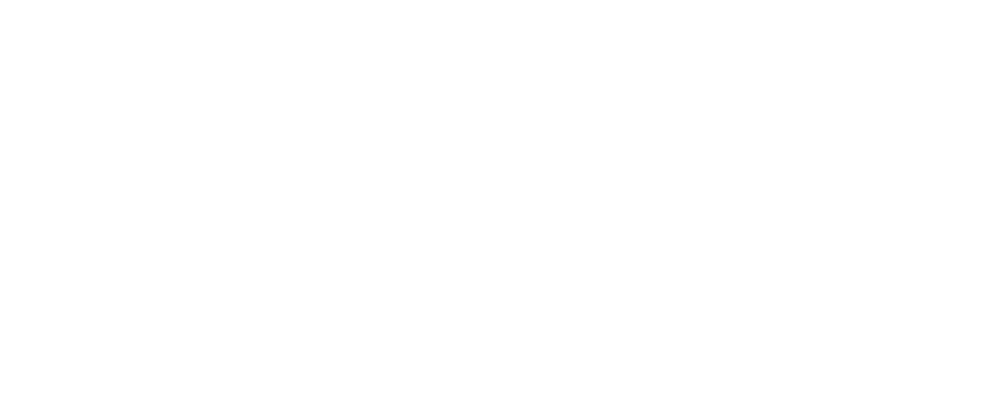
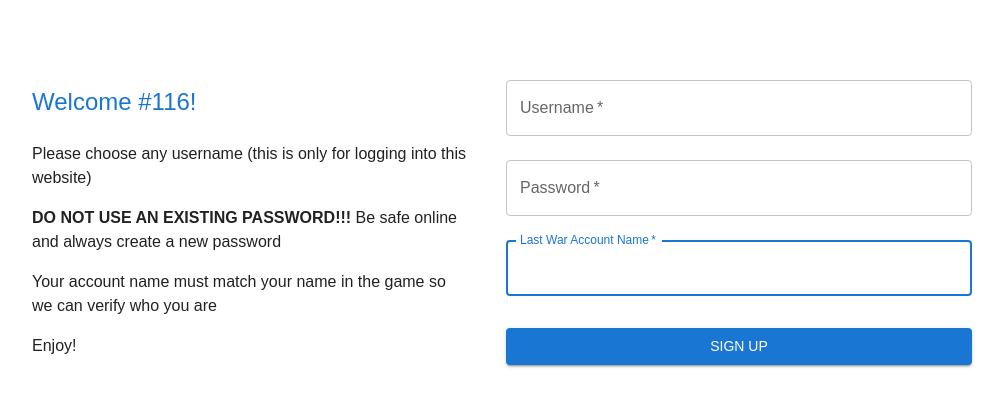
Before and after one commit to tezhm/last-war-116-ui, a React (Create React App) app: page /signup in a window 1280 px wide. Before the commit this address had no page. Shown: the top 406 px of the page, without its empty margins (146-1150 px from the left). Built offline with nearby package versions, Linux system fonts and the light colour scheme.

Commit message:
Adding sign up page

```diff
--- a/src/components/clients/ApiClient.ts
+++ b/src/components/clients/ApiClient.ts
@@ -40,6 +40,16 @@
         }
 
         return (await response.json()).accessToken;
+    }
+
+    public async subscribe(username: string, password: string, inGameName: string): Promise<{ accessToken: string, verificationCode: string }> {
+        const response = await this.post(`/v1/subscribe`, undefined, { username, password, inGameName });
+
+        if (!response) {
+            throw new Error(`Failed to sign up`);
+        }
+
+        return await response.json();
     }
 
     public async reserve(title: string, timestamp: number): Promise<void> {
--- a/src/index.tsx
+++ b/src/index.tsx
@@ -6,6 +6,7 @@
 import { titles } from "./components/titles/Titles";
 import { Login } from "./pages/Login";
 import { Schedule } from "./pages/Schedule";
+import { Signup } from "./pages/Signup";
 import reportWebVitals from "./reportWebVitals";
 import "./index.css";
 
@@ -26,7 +27,8 @@
         <ThemeProvider theme={theme}>
             <BrowserRouter>
                 <Routes>
-                    <Route path="/login" element={<Login />} />
+                    <Route path="/login" index element={<Login />} />
+                    <Route path="/signup" element={<Signup />} />
                     <Route path="/" element={<Authenticate />}>
                         <Route path={titles.secretaryOfStrategy.url} element={<Schedule username={"asdads"} title={titles.secretaryOfStrategy} />} />
                         <Route path={titles.secretaryOfSecurity.url} element={<Schedule username={"asdads"} title={titles.secretaryOfSecurity} />} />
--- a/src/pages/Login.tsx
+++ b/src/pages/Login.tsx
@@ -80,7 +80,7 @@
         const { name, value, checked } = e.target;
         setFormData({
             ...formData,
-            [name]: name === "rememberMe" ? checked : value,
+            [name]: name === "rememberMe" ? checked : value.trim(),
         });
     };
 
@@ -147,7 +147,7 @@
                             </Link>
                         </Grid>
                         <Grid item>
-                            <Link href="/sign-up" variant="body2">
+                            <Link href="/signup" variant="body2">
                                 {"Don't have an account? Sign Up"}
                             </Link>
                         </Grid>
--- a/src/pages/Schedule.tsx
+++ b/src/pages/Schedule.tsx
@@ -200,7 +200,7 @@
                                     <TableCell component="th" scope="row">
                                         <i>{row.dateString}</i>&nbsp;&nbsp;&nbsp;&nbsp;&nbsp;&nbsp;{row.timeString}
                                     </TableCell>
-                                    <TableCell align={"center"}>Reserve</TableCell>
+                                    <TableCell align={"center"}></TableCell>
                                 </BodyRow> : row.account === props.username ?
                                     <SelectedRow key={row.timestamp}>
                                         <TableCell component="th" scope="row">
--- /dev/null
+++ b/src/pages/Signup.tsx
@@ -0,0 +1,199 @@
+import Alert from "@mui/material/Alert";
+import Box from "@mui/material/Box";
+import Button from "@mui/material/Button";
+import Container from "@mui/material/Container";
+import CssBaseline from "@mui/material/CssBaseline";
+import Grid from "@mui/material/Grid";
+import List from "@mui/material/List";
+import ListItem from "@mui/material/ListItem";
+import Snackbar from "@mui/material/Snackbar";
+import TextField from "@mui/material/TextField";
+import Typography from "@mui/material/Typography";
+import { ChangeEvent, FormEvent, JSX, useState } from "react";
+import { Navigate } from "react-router-dom";
+import { AccessTokenCache } from "../components/authentication/AccessTokenCache";
+import { ApiClient } from "../components/clients/ApiClient";
+import { titles } from "../components/titles/Titles";
+
+interface SignupState {
+    snackbar: {
+        children?: JSX.Element;
+        message?: string;
+        autoHideDuration?: number;
+    }|null;
+}
+
+export function Signup(): JSX.Element {
+    const [state, setState] = useState<SignupState>({ snackbar: null });
+    const [formData, setFormData] = useState({
+        username: "",
+        password: "",
+        inGameName: "",
+    });
+    const [errors, setErrors] = useState({
+        username: "",
+        password: "",
+        inGameName: "",
+    });
+
+    const accessToken = AccessTokenCache.getInstance().loadAccessToken();
+
+    if (accessToken) {
+        AccessTokenCache.getInstance().update(accessToken);
+        return <Navigate to={titles.secretaryOfStrategy.url} />
+    }
+
+    const validateForm = () => {
+        let valid = true;
+        const newErrors = { username: "", password: "", inGameName: "" };
+
+        if (!formData.username || formData.username.length < 4 || formData.username.length > 20) {
+            newErrors.username = "Username must be between 4 and 20 characters in length";
+            valid = false;
+        }
+
+        if (!formData.password || formData.password.length < 8 || formData.password.length > 20) {
+            newErrors.password = "Password must be between 8 and 20 characters in length";
+            valid = false;
+        }
+
+        if (!formData.inGameName || formData.inGameName.length < 2 || formData.inGameName.length > 20) {
+            newErrors.inGameName = "Account name must be between 2 and 20 characters in length";
+            valid = false;
+        }
+
+        setErrors(newErrors);
+        return valid;
+    };
+
+    const handleSubmit = async (event: FormEvent<HTMLFormElement>) => {
+        event.preventDefault();
+
+        if (validateForm()) {
+            try {
+                const result = await ApiClient.getInstance().subscribe(
+                    formData.username,
+                    formData.password,
+                    formData.inGameName
+                );
+                AccessTokenCache.getInstance().update(result.accessToken);
+                window.location.href = titles.secretaryOfStrategy.url;
+            } catch (error) {
+                if (error instanceof Error && error.message.includes("Username already in use")) {
+                    setErrors({ username: "Already taken", password: "", inGameName: "" });
+                } else if (error instanceof Error && error.message.includes("Account name already in use")) {
+                    setErrors({ username: "", password: "", inGameName: "Already taken" });
+                }
+
+                setState((state) => ({ ...state, snackbar: {
+                    children: <Alert severity="error" variant="filled" sx={{ width: "100%" }}>{String(error)}</Alert>,
+                }}));
+            }
+        }
+    };
+
+    const handleChange = (e: ChangeEvent<HTMLInputElement>) => {
+        const { name, value } = e.target;
+        setFormData({
+            ...formData,
+            [name]: value.trim(),
+        });
+    };
+
+    return (
+        <Container component="main" maxWidth="lg">
+            <Box sx={{ display: "flex", marginTop: 8 }}>
+                <Grid container spacing={3} alignItems="center" justifyContent="center">
+                    <CssBaseline />
+                    <Grid item xs={12} sm={8} md={5}>
+                        <List>
+                            <ListItem>
+                                <Typography component="h2" variant="h5" color="primary" gutterBottom>
+                                    Welcome #116!
+                                </Typography>
+                            </ListItem>
+                            <ListItem>
+                                <Typography component="p" variant="body1">
+                                    Please choose any username (this is only for logging into this website)
+                                </Typography>
+                            </ListItem>
+                            <ListItem>
+                                <Typography component="p" variant="body1">
+                                    <b>DO NOT USE AN EXISTING PASSWORD!!!</b> Be safe online and always create a new password
+                                </Typography>
+                            </ListItem>
+                            <ListItem>
+                                <Typography component="p" variant="body1">
+                                    Your account name must match your name in the game so we can verify who you are
+                                </Typography>
+                            </ListItem>
+                            <ListItem>
+                                <Typography component="p" variant="body1">
+                                    Enjoy!
+                                </Typography>
+                            </ListItem>
+                        </List>
+                    </Grid>
+                    <Grid item xs={12} sm={8} md={5}>
+                        <Box component="form" onSubmit={handleSubmit} noValidate>
+                            <TextField
+                                margin="normal"
+                                required
+                                fullWidth
+                                id="username"
+                                label="Username"
+                                name="username"
+                                autoComplete="username"
+                                onChange={handleChange}
+                                error={Boolean(errors.username)}
+                                helperText={errors.username}
+                                autoFocus
+                            />
+                            <TextField
+                                margin="normal"
+                                required
+                                fullWidth
+                                name="password"
+                                label="Password"
+                                type="password"
+                                id="password"
+                                autoComplete="current-password"
+                                onChange={handleChange}
+                                error={Boolean(errors.password)}
+                                helperText={errors.password}
+                            />
+                            <TextField
+                                margin="normal"
+                                required
+                                fullWidth
+                                id="inGameName"
+                                label="Last War Account Name"
+                                name="inGameName"
+                                autoComplete="inGameName"
+                                onChange={handleChange}
+                                error={Boolean(errors.inGameName)}
+                                helperText={errors.inGameName}
+                                autoFocus
+                            />
+                            <Button
+                                type="submit"
+                                fullWidth
+                                variant="contained"
+                                sx={{ mt: 3, mb: 2 }}
+                            >
+                                Sign Up
+                            </Button>
+                        </Box>
+                    </Grid>
+                </Grid>
+            </Box>
+            <Snackbar anchorOrigin={{ vertical: "bottom", horizontal: "center" }}
+                      open={!!state.snackbar}
+                      onClose={() => setState({ ...state, snackbar: null })}
+                      message={state.snackbar?.message}
+                      autoHideDuration={state.snackbar?.autoHideDuration}>
+                {state.snackbar?.children}
+            </Snackbar>
+        </Container>
+    );
+}
```
